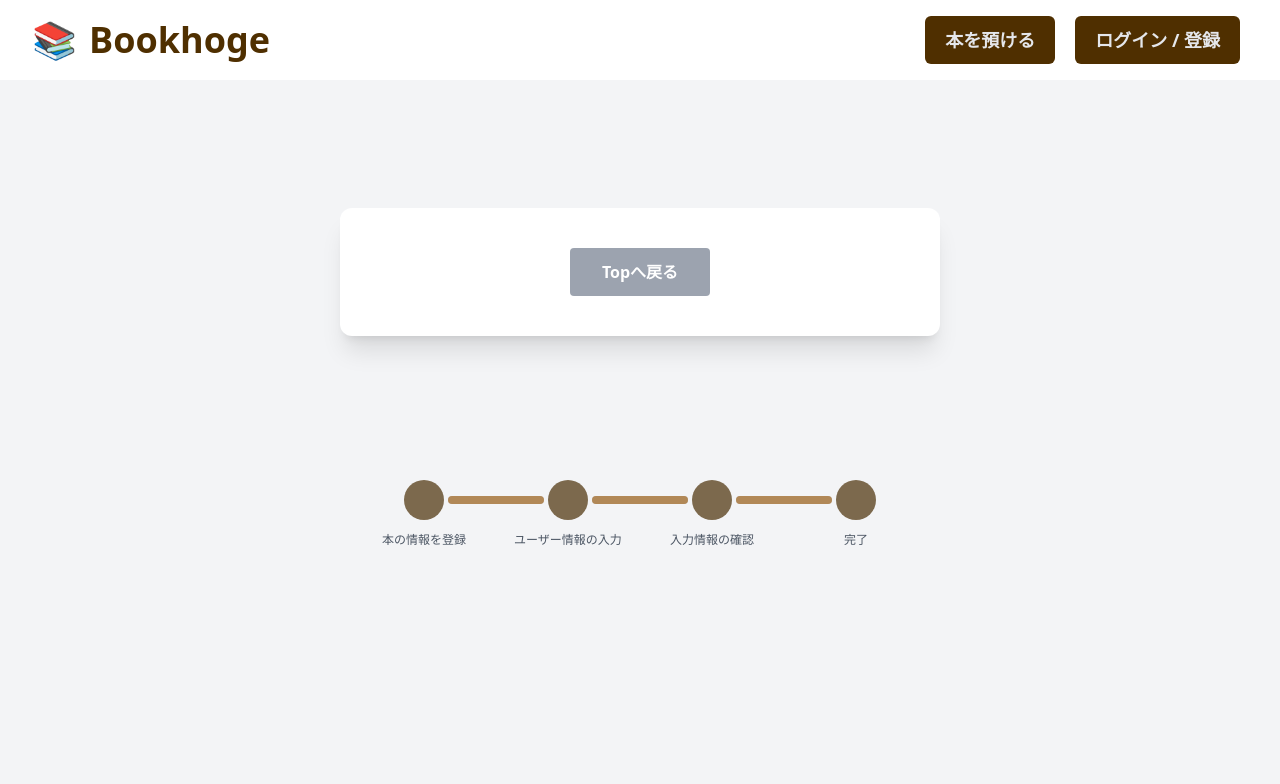
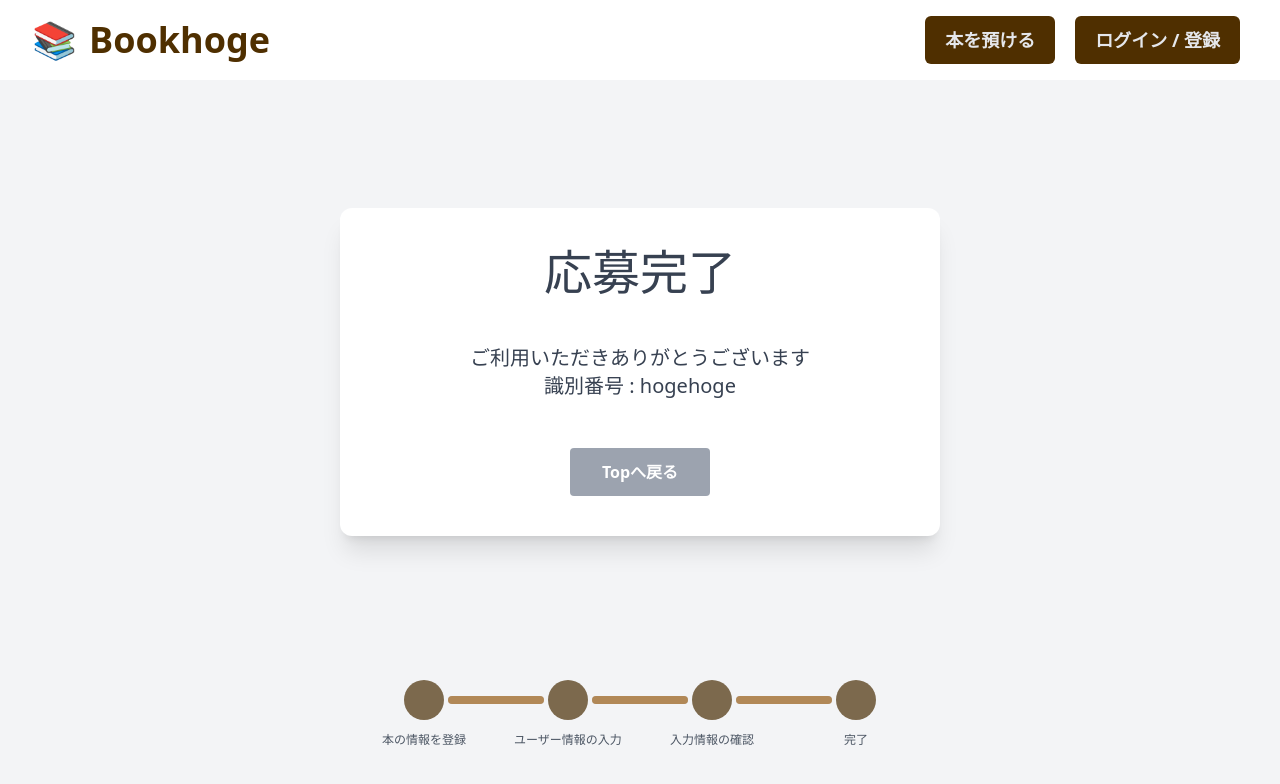
Before and after one commit to namikis/sansan_trigger2022, a React (Create React App) app in the folder front/: page /step4 in a window 1280 px wide. Shown: the top 784 px of the page. Built offline with nearby package versions, Linux system fonts and the light colour scheme.

Commit message:
store page fin

```diff
--- /dev/null
+++ b/front/src/components/atoms/Margin/VerticaMargin/index.tsx
@@ -0,0 +1,9 @@
+import React from 'react'
+
+const VerticalMargin:React.FC<{y?:string}> = ({y="5"}) => {
+  return (
+    <div className={`my-${y}`}></div>
+  )
+}
+
+export default VerticalMargin
--- a/front/src/components/atoms/Title/MainTitle/index.tsx
+++ b/front/src/components/atoms/Title/MainTitle/index.tsx
@@ -1,8 +1,8 @@
 import React from 'react'
 
-const MainTitle:React.FC<{title:string}> = ({title})=> {
+const MainTitle:React.FC<{title?:string,color?:string}> = ({title="",color="text-gray-700"})=> {
   return (
-    <h1 className="text-4xl md:text-5xl font-base text-gray-200">
+    <h1 className={`text-4xl md:text-5xl font-base ${color}`}>
         {title}
     </h1>
   )
--- a/front/src/components/atoms/Title/SubTitle/index.tsx
+++ b/front/src/components/atoms/Title/SubTitle/index.tsx
@@ -1,8 +1,8 @@
 import React from 'react'
 
-const SubTitle:React.FC<{title:string}> = ({title}) => {
+const SubTitle:React.FC<{title?:string,color?:string}> = ({title="",color="text-gray-700"}) => {
   return (
-    <h1 className="text-3xl font-bold text-gray-700">
+    <h1 className={`text-xl font-base ${color}`}>
         {title}
     </h1>
   )
--- a/front/src/components/templates/BookStore/CompleteStore.tsx
+++ b/front/src/components/templates/BookStore/CompleteStore.tsx
@@ -1,17 +1,23 @@
 import React from 'react'
 import { Link } from 'react-router-dom';
 
-import DefaultInput from '../../molecules/Input/DefaultInput'
 import DefaultButton from '../../atoms/Button/DefaultButton'
-import DefaultConfirm from '../../molecules/Input/DefaultConfirm';
+import MainTitle from '../../atoms/Title/MainTitle';
+import SubTitle from '../../atoms/Title/SubTitle';
+
+import VerticalMargin from '../../atoms/Margin/VerticaMargin';
 
 const CompleteStore = () => {
   return (
     <div className=" py-32 px-10">
       <div className="p-10 md:w-3/4 lg:w-1/2 mx-auto shadow-xl rounded-xl bg-white">
-
-
         <div className="text-center">
+          <MainTitle title='応募完了'/>
+          <VerticalMargin y="12" />
+          <SubTitle title='ご利用いただきありがとうございます'/>
+          <VerticalMargin y="5" />
+          <SubTitle title='識別番号 : hogehoge'/>
+          <VerticalMargin y="12" />
           <Link to={"/"}>
             <DefaultButton text={"Topへ戻る"} color="bg-gray-400"/>
           </Link>
--- a/front/src/pages/TopPage/TopPage.tsx
+++ b/front/src/pages/TopPage/TopPage.tsx
@@ -22,7 +22,7 @@ const TopPage = () => {
               <SearchLottie />
             </div>
             <div className='m-auto text-center'>
-              <MainTitle title='hogehogehogehoge'/>
+              <MainTitle title='hogehogehogehoge' color='text-gray-200'/>
               <MessageText text='fugafuga, fugafu, fugagaga' color='text-gray-200'/>
               <div className='py-8'></div>
               <BaseSearch />
```
